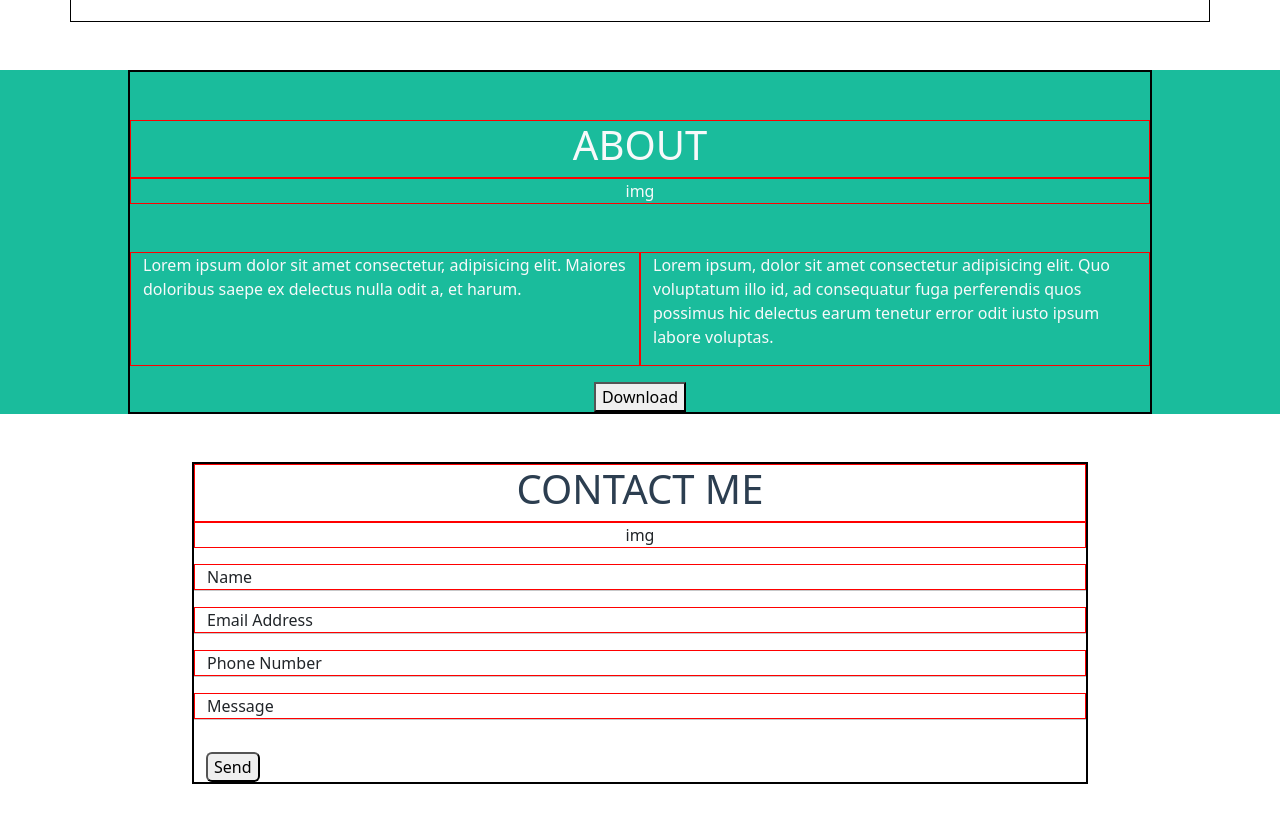
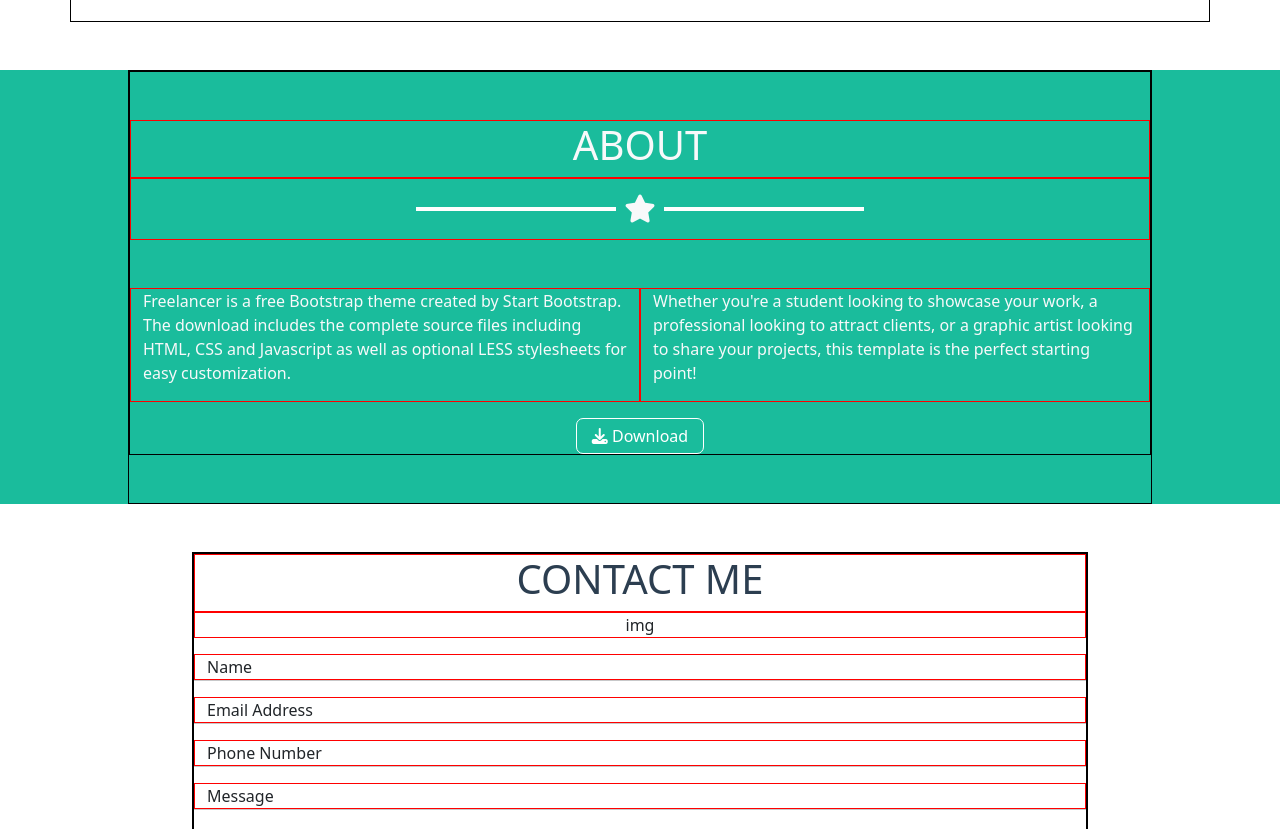
Before and after one commit to VeronicaFontana/html-css-bootstrap-freelancer, a plain HTML site: page index.html in a window 1280 px wide. Shown: the part 1364-2193 px from the top of the page. Drawn offline with nearby package versions, Linux system fonts and the light colour scheme.

Commit message:
[AD] About content

```diff
--- a/index.html
+++ b/index.html
@@ -67,9 +67,6 @@
         </div>
       </div>
       <div class="row row-cols-1 row-cols-md-2 row-cols-lg-3">
-
-
-
         <div class="col my-4">
           <div class="box-house hover position-relative">
             <img class="w-100 h-100 rounded" src="img/cabin.png" alt="">
@@ -122,23 +119,27 @@
     </section>
 
     <section class="about text-light">
-      <div class="container-about-v h-100">
-        <div class="container-fluid h-100">
+      <div class="container-about-v">
+        <div class="container-fluid mb-5">
           <div class="row flex-column my-5">
             <div class="col text-center text-uppercase fw-bold">
               <h2>About</h2>
             </div>
             <div class="col text-center">
-              <span>img</span>
+              <div class="star-section my-3 d-flex justify-content-center align-items-center">
+                <div class="star-line"></div>
+                <i class="fa-solid fa-star mx-2 fs-3"></i>
+                <div class="star-line"></div>
+              </div>
             </div>
           </div>
           <div class="row flex-column flex-md-row my-3">
             <div class="col">
-              <p>Lorem ipsum dolor sit amet consectetur, adipisicing elit. Maiores doloribus saepe ex delectus nulla odit a, et harum.</p></div>
-            <div class="col"><p>Lorem ipsum, dolor sit amet consectetur adipisicing elit. Quo voluptatum illo id, ad consequatur fuga perferendis quos possimus hic delectus earum tenetur error odit iusto ipsum labore voluptas.</p></div>
+              <p>Freelancer is a free Bootstrap theme created by Start Bootstrap. The download includes the complete source files including HTML, CSS and Javascript as well as optional LESS stylesheets for easy customization.</p></div>
+            <div class="col"><p>Whether you're a student looking to showcase your work, a professional looking to attract clients, or a graphic artist looking to share your projects, this template is the perfect starting point!</p></div>
           </div>
           <div class="text-center">
-            <button>Download</button>
+            <button class="hover"><i class="fa-solid fa-download"></i> Download</button>
           </div>
         </div>
       </div>
--- a/style.css
+++ b/style.css
@@ -26,11 +26,12 @@ header{
   height: 100px;
 }
 
-header button{
-  background-color: var(--header);
+button{
+  background-color: transparent;
   padding: 5px 15px;
-  color: #7F8082;
+  color: white;
   border: 1px solid white;
+  border-radius: 7px;
 }
 
 header button i{
```
